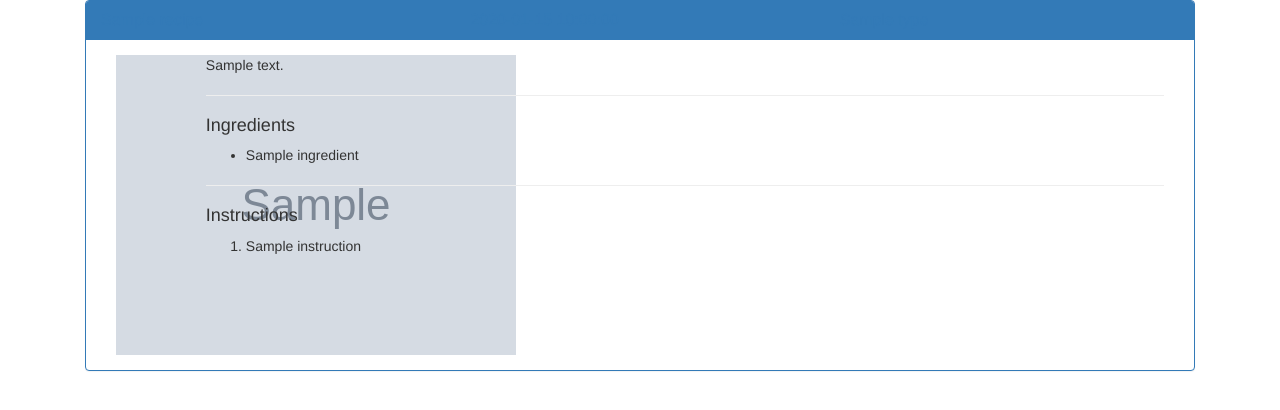
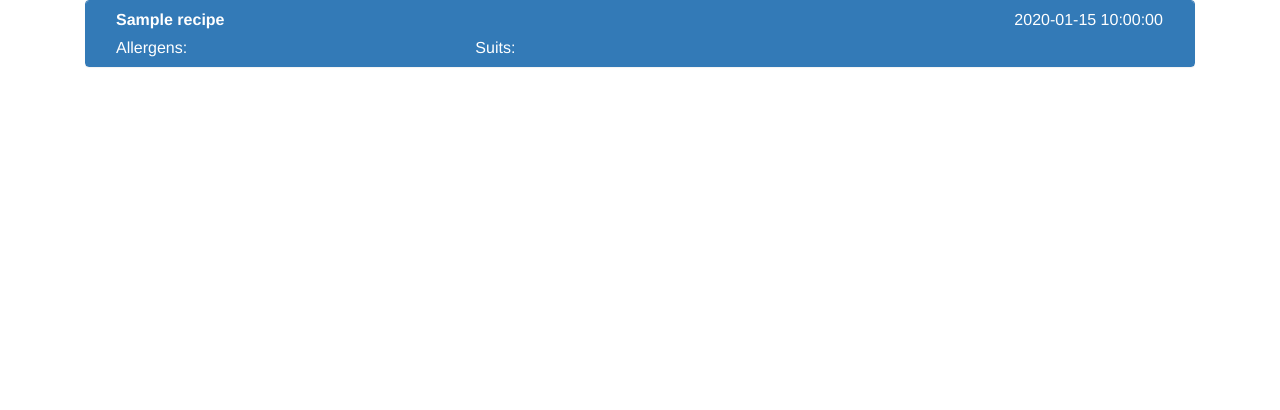
Before and after one commit to CarlChilton/cookbook, a Flask app: page / in a window 1280 px wide. Shown: the top 410 px of the page. Run offline with Flask 2, Linux system fonts and the light colour scheme; grey boxes marked "Sample" are stand-in pictures; a database or web service that is not in the repository returns one stand-in record (values such as "Sample title"); some libraries are stand-ins or nearby versions.

Commit message:
Recipes home complete

```diff
--- /dev/null
+++ b/static/css/style.css
@@ -0,0 +1,51 @@
+.panel-heading a {
+    font-weight: bold;
+    color: white;
+    display: block;
+    width: 100%;
+    height: 100%;
+}
+
+.recipe_name {
+    font-weight: bold;
+    margin-bottom: 10px;
+}
+.recipe_title {
+
+}
+
+/* Suited for */
+
+.vegetarian::before {
+    content: "\f787";
+    color: orange;
+    font-family: "Font Awesome 5 Free";
+    font-weight: 900;
+}
+.vegan::before {
+    content: "\f27d";
+    color: green;
+    font-family: "Font Awesome 5 Free";
+    font-weight: 900;
+}
+.meat::before {
+    content: "\f7e5";
+    color: pink;
+    font-family: "Font Awesome 5 Free";
+    font-weight: 900;
+}
+
+/* Allergens */
+
+.dairy::before {
+    content: "\f7ef";
+    color: gold;
+    font-family: "Font Awesome 5 Free";
+    font-weight: 900;
+}
+.gluten::before {
+    content: "\f7ec";
+    color: #e8cbab;
+    font-family: "Font Awesome 5 Free";
+    font-weight: 900;
+}
--- a/templates/base.html
+++ b/templates/base.html
@@ -7,7 +7,9 @@
     <link rel="stylesheet" href="https://maxcdn.bootstrapcdn.com/bootstrap/3.4.0/css/bootstrap.min.css">
     <script src="https://ajax.googleapis.com/ajax/libs/jquery/3.3.1/jquery.min.js"></script>
     <script src="https://maxcdn.bootstrapcdn.com/bootstrap/3.4.0/js/bootstrap.min.js"></script>
-    <title>Cook Book</title>
+    <link rel="stylesheet" href="{{url_for('static', filename='css/style.css')}}" type="text/css" />
+    <link rel="stylesheet" href="https://use.fontawesome.com/releases/v5.7.2/css/all.css" integrity="sha384-fnmOCqbTlWIlj8LyTjo7mOUStjsKC4pOpQbqyi7RrhN7udi9RwhKkMHpvLbHG9Sr" crossorigin="anonymous">
+    <title>Online Cook Book</title>
 </head>
 <body>
     <div class="container">
--- a/templates/recipes.html
+++ b/templates/recipes.html
@@ -10,35 +10,46 @@
                             <div class="recipe_header">
                                 <h4 class="panel-title">
                                     <div class="row">
-                                        <div class="col-sm-4">
+                                        <div class="col-sm-12">
+                                            <div class="recipe_name col-sm-10">
                                                 {{ recipe.name }}
                                             </div>
-                                        <div class="col-sm-4">
+                                            <div class="col-sm-2">
                                                 {{ recipe.time }}
                                             </div>
+
                                             <div class="col-sm-4">
-                                            {{ recipe.type }}
+                                                <span>Allergens:</span>
+                                                {% for allergen in recipe.allergens %}
+                                                    <span class="{{ allergen }}"></span>
+                                                {% endfor %}
                                             </div>
+                                            <div class="col-sm-4">
+                                                <span>Suits:</span>
+                                                <span class="{{ recipe.type }}"></span>
+                                            </div>
+                                        </div>
+
                                     </div>
                                 </h4>
                             </div>
                         </a>
                     </div>
-                    <div id="{{ recipe._id }}" class="panel-collapse collapse in">
+                    <div id="{{ recipe._id }}" class="panel-collapse collapse">
                         <div class="panel-body">
-                            <div class="recipe_image col-sm-1">
-                                <img src="{{ recipe.image }}"/>
-                            </div>
-                            <div class="recipe_description col-sm-11">
+                            <div class="col-sm-12">
                                 {{ recipe.description }}
                                 <hr/>
+                                <div class="row">
+                                    <div class="col-sm-6">
                                         <h4>Ingredients</h4>
                                         <ul class="ingredientsList">
                                             {% for ingredient in recipe.ingredients %}
                                                 <li class="ingredient">{{ ingredient }}</li>
                                             {% endfor %}
                                         </ul>
-                                <hr/>
+                                    </div>
+                                    <div class="col-sm-6">
                                         <h4>Instructions</h4>
                                         <ol class="instructionsList">
                                             {% for instruction in recipe.instructions %}
@@ -49,6 +60,8 @@
                                 </div>
                             </div>
                         </div>
+                    </div>
+                </div>
             {% endfor %}
         </div>
     </div>
```
Also changed, not shown: assets/images/steaksandwich.jpg (added). Lines whose indentation alone changed are shown as unchanged.
